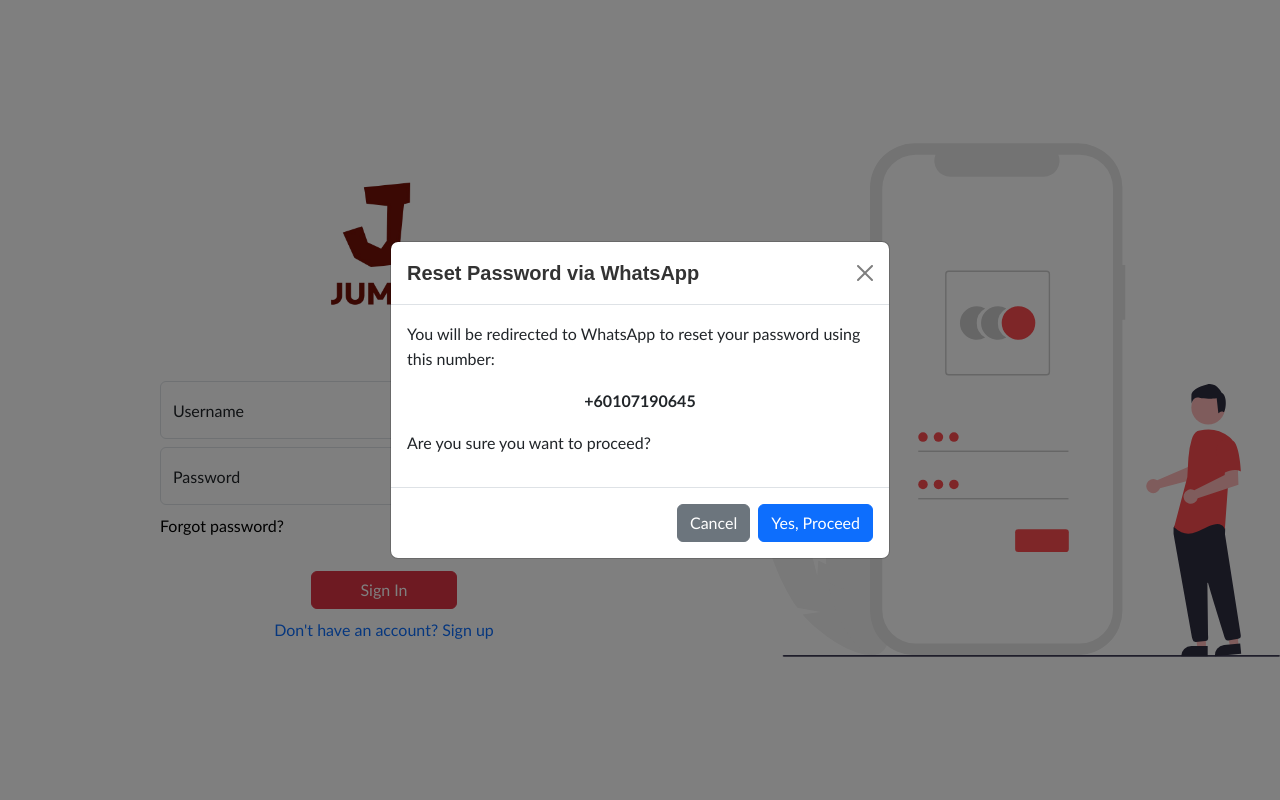
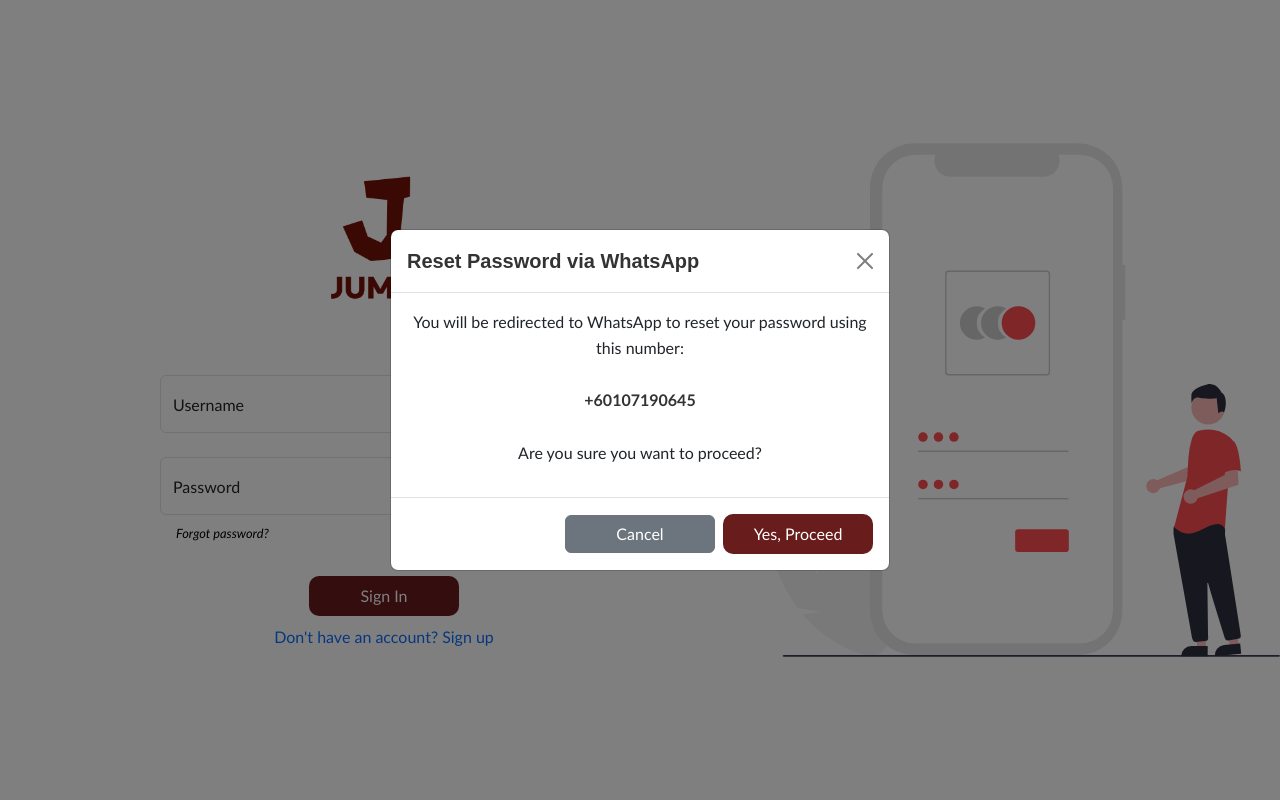
Before and after one commit to Gunslingahhh/JUMPA, a PHP site: page /php/login.php in a window 1280 px wide, after a click on "Forgot password?". Run offline with PHP 8.4, Linux system fonts and the light colour scheme; data that the repository does not hold is empty.

Commit message:
buttons + forgot password

```diff
--- a/assets/css/styles.css
+++ b/assets/css/styles.css
@@ -77,6 +77,24 @@ body {
     margin-top: var(--gap-medium);
 }
 
+button {
+    width: fit-content;
+    min-width: 150px;
+    display: flex;
+    justify-content: center;
+    margin: 0 auto;
+    padding: 5px 10px;
+    background-color: var(--color-primary);
+    border-color: transparent;
+    color: white;
+    border-radius: 10px;
+}
+
+button:hover {
+    background-color: var(--color-primary);
+    border-color: transparent;
+}
+
 
 /* Navigation */
 
@@ -125,19 +143,24 @@ body {
 
 .login a, .log-out a, .signup-p a {
     text-decoration: none;
+    font-weight: 500;
+    font-size: .9rem;
+}
+
+.login a:hover, .log-out a:hover, .signup-p a:hover {
     color: var(--color-primary);
-    font-weight: 500;
-    font-size: 14px;
 }
 
 a {
     text-decoration: none;
+
 }
 
 .forgot {
     color: black !important;
-
-
+    padding-left: 1rem;
+    font-size: .8rem;
+    font-style: italic;
 }
 
 .sub-navbar a {
@@ -176,6 +199,26 @@ a {
 .dropdown-item:hover {
     background-color: #fff;
     width: inherit;
+}
+
+.modal-body {
+    display: flex;
+    flex-direction: column;
+    justify-content: center;
+    align-items: center;
+}
+
+.phone-number-modal {
+    text-align: center;
+    padding: 10px;
+    border: 1px solid transparent;
+    border-radius: 10px;
+    width: fit-content;
+    color: var(--color-dark);
+}
+
+.btn-primary-style {
+    background-color: var(--color-primary);
 }
 
 .sub-navbar a:hover {
@@ -569,6 +612,14 @@ footer .footer-container {
     height: auto;
 }
 
+.follow-links {
+    color: #fff;
+}
+
+footer > a:hover {
+    color: var(--color-light);
+}
+
 /* Responsive Design */
 @media (max-width: 992px) {
     .footer-container {
@@ -734,11 +785,11 @@ legend {
     color: var(--color-dark);
 }
 
-button {
+/* button {
     padding: var(--gap-small) var(--gap-medium);
     font-size: 1rem;
     border-radius: var(--border-radius-base);
-}
+} */
 
 /* Responsive Design */
 @media (max-width: 767px) {
--- a/php/completeprofile.php
+++ b/php/completeprofile.php
@@ -82,7 +82,7 @@ if (!isset($_SESSION['user_id'])) {
                         <input type="text" class="form-control" id="language" name="language" required>
                     </div>
 
-                    <button type="submit" class="btn btn-primary">Submit</button>
+                    <button type="submit" class="btn btn-primary btn-primary-style">Submit</button>
                 </form>
 
                 <?php
--- a/php/editprofile.php
+++ b/php/editprofile.php
@@ -73,7 +73,7 @@ $user_photo = !empty($row['user_photo']) ? $row['user_photo'] : '../assets/image
                         </div>
                         <input type="file" id="user-photo-filename" name="user-photo-filename"
                             accept="image/jpeg, image/png, image/jpg" hidden>
-                        <button type="submit" class="btn btn-primary" id="upload-button" disabled>Upload</button>
+                        <button type="submit" class="btn btn-primary btn-primary-style" id="upload-button" disabled>Upload</button>
                     </form>
                 </div>
             </div>
--- a/php/jobboard_detail.php
+++ b/php/jobboard_detail.php
@@ -339,7 +339,7 @@ $userName = $_SESSION['username'];
                                                         <input type="number" class="form-control" name="bidding_amount"
                                                             min="<?php echo ($price); ?>" value="<?php echo ($price); ?>">
                                                     </div>
-                                                    <button type="submit" class="btn btn-primary">Place Your Bid</button>
+                                                    <button type="submit" class="btn btn-primary btn-primary-style">Place Your Bid</button>
                                                 </div>
                                             </div>
                                         </div>
--- a/php/login.php
+++ b/php/login.php
@@ -11,7 +11,7 @@ include "connection.php";
     <meta name="viewport" content="width=device-width, initial-scale=1.0">
     <title>JUMPA</title>
     <link href="https://cdn.jsdelivr.net/npm/bootstrap@5.3.0-alpha1/dist/css/bootstrap.min.css" rel="stylesheet">
-    <link rel="stylesheet" href="../assets/css/styles.css">
+    <link rel="stylesheet" href="../assets/css/styles.css?v=1.0">
 
 </head>
 
@@ -24,23 +24,22 @@ include "connection.php";
                 </div>
             </a>
             <form action="signin_process.php" method="POST" id="sign-in">
-                <div class="form-floating mb-2">
+                <div class="form-floating mb-4">
                     <input type="text" class="form-control" id="username" name="username" placeholder="Username"
                         required>
                     <label for="username">Username</label>
                 </div>
-                <div class="form-floating mb-2">
+                <div class="form-floating mb-1">
                     <input type="password" class="form-control" id="password" name="password" placeholder="Password"
                         required>
                     <label for="password">Password</label>
                 </div>
-                <div class="my-1 text-left">
+                <div class="text-left">
                     <!-- Modified Forgot Password link to trigger modal -->
                     <a href="#" class="forgot" data-bs-toggle="modal" data-bs-target="#whatsappModal">Forgot
                         password?</a>
                 </div>
-                <button type="submit"
-                    class="btn btn-danger w-full d-flex justify-content-center mx-auto px-5 sign-in-button">Sign
+                <button type="submit" class="sign-in-button">Sign
                     In</button>
 
                 <!-- Signing in with google - under construction -->
@@ -79,16 +78,18 @@ include "connection.php";
             <div class="modal-content">
                 <div class="modal-header">
                     <h5 class="modal-title" id="whatsappModalLabel">Reset Password via WhatsApp</h5>
-                    <button type="button" class="btn-close" data-bs-dismiss="modal" aria-label="Close"></button>
+                    <a class="btn-close" data-bs-dismiss="modal" aria-label="Close"></a>
                 </div>
                 <div class="modal-body">
-                    <p>You will be redirected to WhatsApp to reset your password using this number:</p>
-                    <p class="text-center fw-bold">+60107190645</p>
+                    <p class="text-center">You will be redirected to WhatsApp to reset your password using this
+                        number:</p>
+                    <p class=" text-center fw-bold phone-number-modal">+60107190645</p>
                     <p>Are you sure you want to proceed?</p>
                 </div>
                 <div class="modal-footer">
                     <button type="button" class="btn btn-secondary" data-bs-dismiss="modal">Cancel</button>
-                    <button type="button" class="btn btn-primary" onclick="redirectToWhatsApp()">Yes, Proceed</button>
+                    <button type="button" onclick="redirectToWhatsApp()">Yes,
+                        Proceed</button>
                 </div>
             </div>
         </div>
@@ -97,11 +98,11 @@ include "connection.php";
     <!-- Bootstrap JS and custom script -->
     <script src="https://cdn.jsdelivr.net/npm/bootstrap@5.3.0-alpha1/dist/js/bootstrap.bundle.min.js"></script>
     <script>
-        function redirectToWhatsApp() {
-            const phoneNumber = "+60107190645";
-            const whatsappUrl = `https://wa.me/${phoneNumber}?text=I%20need%20to%20reset%20my%20password`;
-            window.location.href = whatsappUrl;
-        }
+    function redirectToWhatsApp() {
+        const phoneNumber = "+60107190645";
+        const whatsappUrl = `https://wa.me/${phoneNumber}?text=I%20need%20to%20reset%20my%20password`;
+        window.location.href = whatsappUrl;
+    }
     </script>
 </body>
 
```
Also changed, not shown: php/footer.php (+9 -6 lines), php/signup.php (+10 -6 lines).
